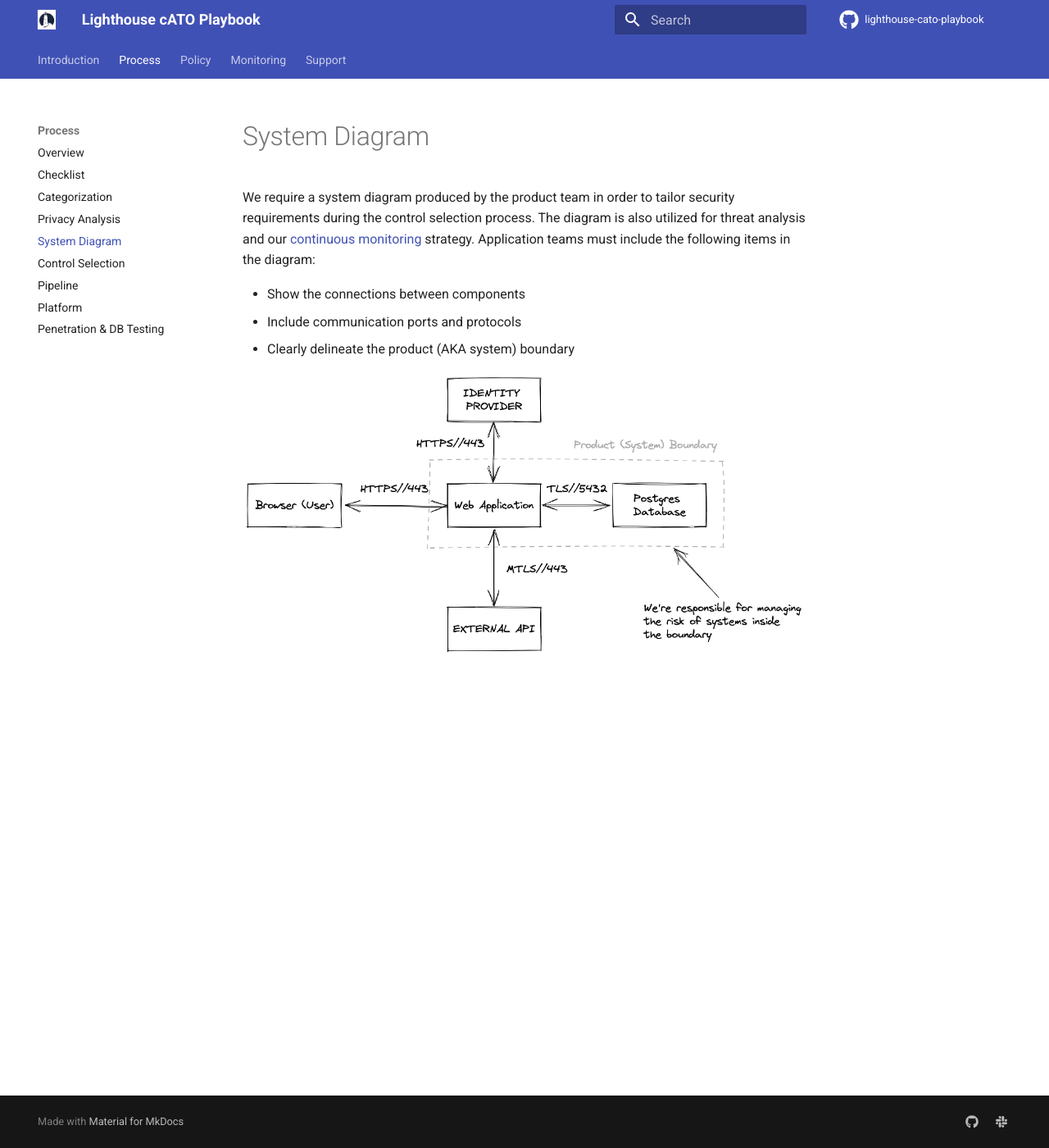
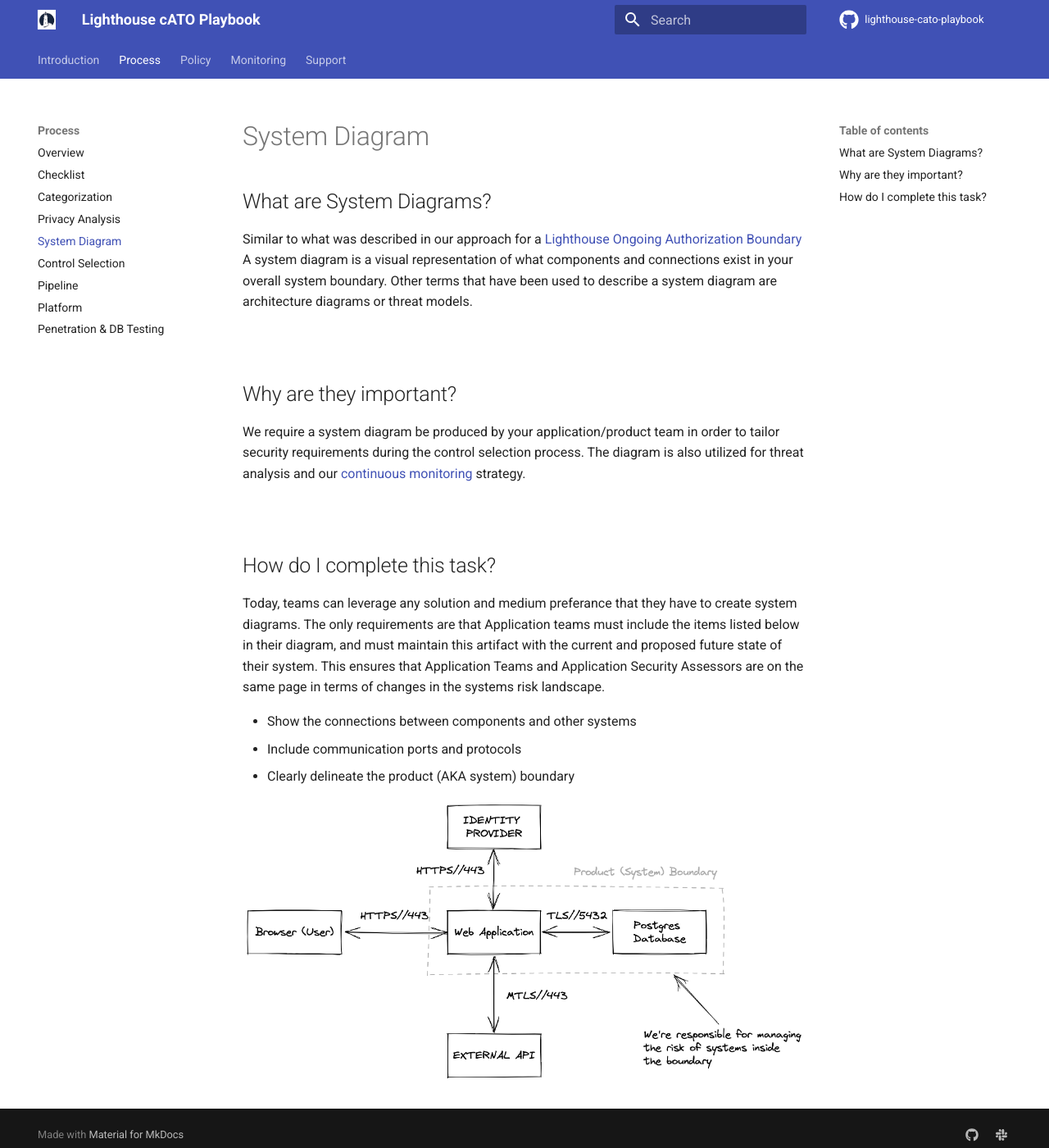
Before and after one commit to rise8-us/cato-playbook, an MkDocs documentation site: the page built from docs/diagram.md, in a window 1280 px wide and 1400 px high. Shown: the whole window at 82% size. Built offline with MkDocs 1.6.1 and Material for MkDocs 9.7.7, drawn with Linux system fonts in a browser that asks for light colours; comment, search, counter and statistics services are not loaded.

Commit message:
Update diagram.md

```diff
--- a/docs/diagram.md
+++ b/docs/diagram.md
@@ -1,11 +1,23 @@
 # System Diagram
 
-We require a system diagram produced by the product team in order to tailor security requirements during the control
-selection process. The diagram is also utilized for threat analysis and our [continuous monitoring](monitoring.md)
-strategy. Application teams must include the following items in the diagram:
+## What are System Diagrams?
+Similar to what was described in our approach for a [Lighthouse Ongoing Authorization Boundary](https://verbose-lamp-357464da.pages.github.io/approach/#:~:text=the%20LHDI%20Platform.-,LH%20Ongoing%20Authorization%20Boundary,-Our%20Ongoing%20Authorization) A system diagram is a visual representation of what components and connections exist in your overall system boundary. Other terms that have been used to describe a system diagram are architecture diagrams or threat models.
 
-- Show the connections between components
+<br/>
+
+## Why are they important?
+We require a system diagram be produced by your application/product team in order to tailor security requirements during the control selection process. The diagram is also utilized for threat analysis and our [continuous monitoring](monitoring.md) strategy.
+
+<br/>
+
+## How do I complete this task?
+Today, teams can leverage any solution and medium preferance that they have to create system diagrams. The only requirements are that Application teams must include the items listed below in their diagram, and must maintain this artifact with the current and proposed future state of their system. This ensures that Application Teams and Application Security Assessors are on the same page in terms of changes in the systems risk landscape.
+
+- Show the connections between components and other systems
 - Include communication ports and protocols
 - Clearly delineate the product (AKA system) boundary
 
+
+
+
 ![Process!](images/systemDiagram.png "Process")
```
